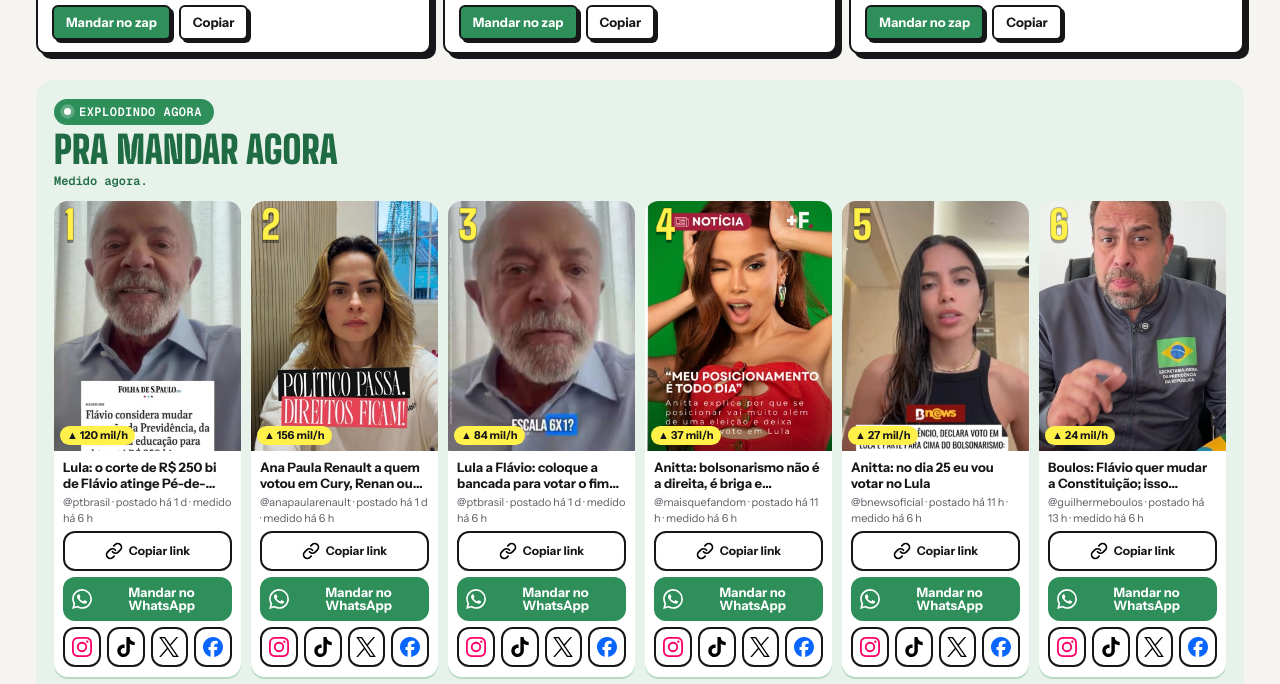
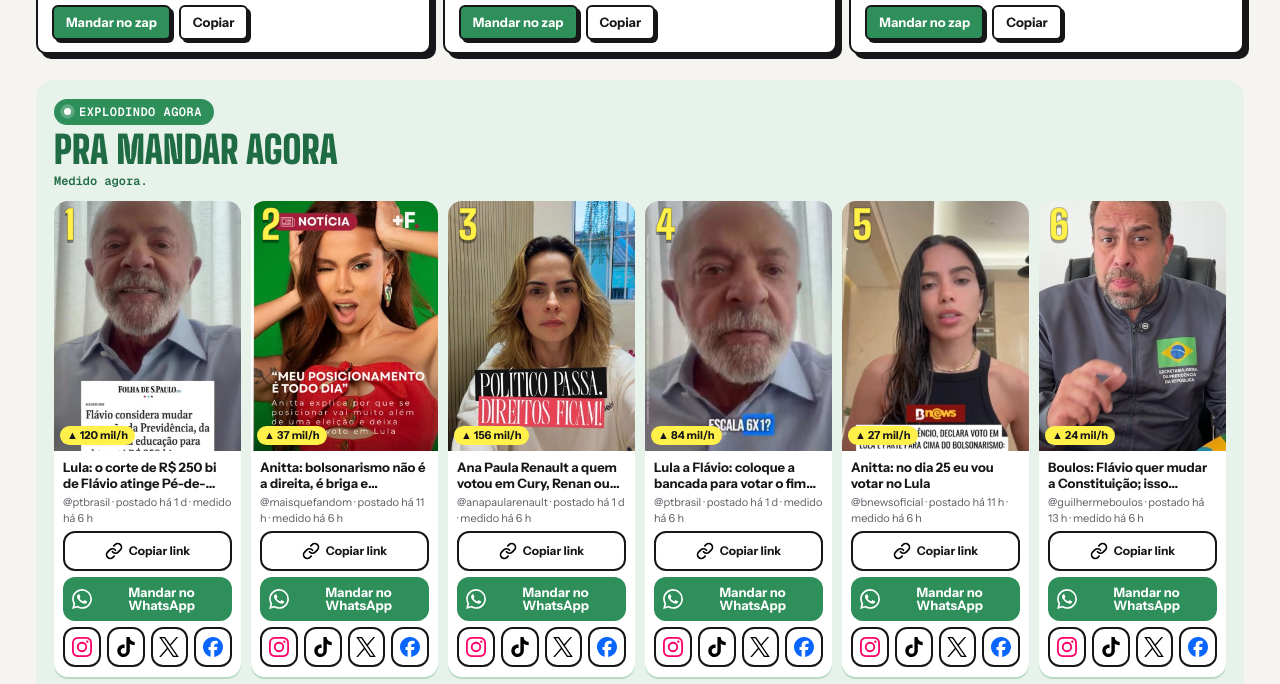
Before and after one commit to proxy-reverso/proxy-reverso.github.io, a plain HTML site: page narrativas.html in a window 1280 px wide. Shown: the part 1715-2399 px from the top of the page. Drawn offline with nearby package versions, Linux system fonts and the light colour scheme.

Commit message:
Espelho atualizado 2026-10-10T02:53Z

```diff
--- a/narrativas.html
+++ b/narrativas.html
@@ -1242,8 +1242,15 @@ function doMonitor() {
 const CONVERTE = { pautas: 1.25, bolsonaro: 1.2, lula: 1, famosos: 0.7, ruas: 0.75 };  // famosos 0,7: com alcance parecido, a pauta fica na frente (09/10/2026)
 const forcaIdade = v => { const h = idade(v); return h <= 12 ? 1 : Math.max(0.4, 1 - (h - 12) / 60); };
 // famosa que fala com o eleitor de direita (Anitta, 09/10/2026): fica nos hits com o peso de pauta, a pedido
+// 1 milhão de views no Instagram além do TikTok: peso acima de qualquer famoso, abaixo de pauta muito maior
 const HIT_FIXO = /\banitta\b/i;
-const nota = v => (v.ordem ?? v.vph ?? 0) * forcaIdade(v) * (HIT_FIXO.test(v.titulo || "") ? CONVERTE.pautas : CONVERTE[v.cat] ?? 1);
+// Bora Lula (curadoria parceira, /api/boralula): não copia a lista, só dá um empurrão (x1,2) no vídeo do nosso
+// ranking que trata do mesmo assunto que um destaque ou um material muito usado lá (2 palavras de conteúdo em comum)
+let BORA = [];
+const PARE_B = new Set("sobre contra quando porque pelos pelas para como mais menos esse essa isso voce voto votar flavio bolsonaro lula presidente brasil governo video".split(" "));
+const palavrasB = t => new Set(semAc(t || "").split(/[^a-z0-9]+/).filter(w => w.length >= 5 && !PARE_B.has(w)));
+const naBora = v => { const p = palavrasB(v.titulo); return BORA.some(b => { let n = 0; b.forEach(w => { if (p.has(w)) n++; }); return n >= 2; }); };
+const nota = v => (v.ordem ?? v.vph ?? 0) * forcaIdade(v) * (HIT_FIXO.test(v.titulo || "") ? 2.2 : CONVERTE[v.cat] ?? 1) * (naBora(v) ? 1.2 : 1);
 const atuais = (ref = false) => videos.concat(doMonitor()).filter(v => !IMPRENSA.test(v.fonte || "") && !doOutroLado(v.fonte, v.titulo) && idade(v) <= 48 && refFixo(v) === ref)
   .sort((a, b) => nota(b) - nota(a));
 const medidoH = v => { const t = Date.parse(v.coletado || ""); return isNaN(t) ? null : Math.max(0, (Date.now() - t) / 36e5); };
@@ -1289,6 +1296,11 @@ document.getElementById("mais").onclick = () => { limite += 12; desenhaVideos();
 
 /* ---------- Fura Bolha (iniciativa parceira): entra em "Pra mandar agora"; /api/furabolha lê a lista, contagem e vídeo vêm direto de lá ---------- */
 let FB = [], FB_STATS = {};
+if (CLOUDFLARE) fetch("/api/boralula").then(r => r.ok ? r.json() : Promise.reject()).then(d => {
+  BORA = (d.itens || []).filter(i => i.destaque || i.uso >= 10).map(i => palavrasB(i.rotulo)).filter(p => p.size >= 2);
+  if (videos.length) desenhaVideos();
+  if (C) contra();
+}).catch(() => {});
 const minutos = s => s >= 60 ? `${Math.round(s / 60)} min` : `${s} s`;
 if (CLOUDFLARE) fetch("/api/furabolha").then(r => r.ok ? r.json() : Promise.reject()).then(d => {
   // o link que circula é o da página do vídeo no Fura Bolha (?de=zap: lá conta como compartilhamento)
```
Also changed, not shown: index.html (+13 -1 lines).
